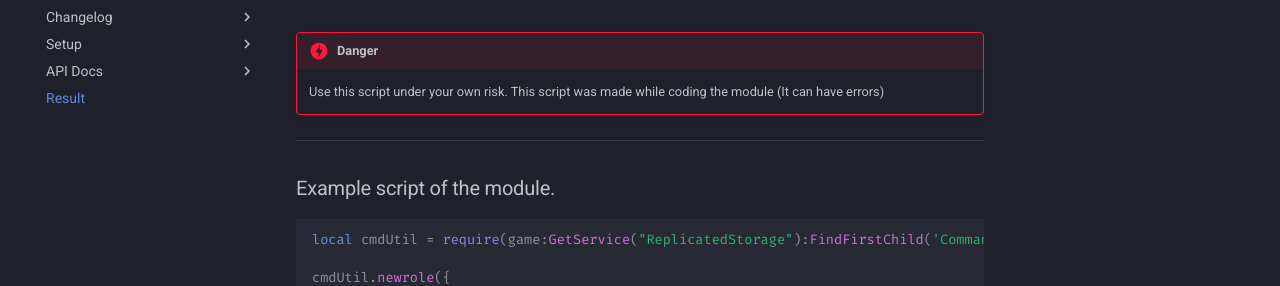
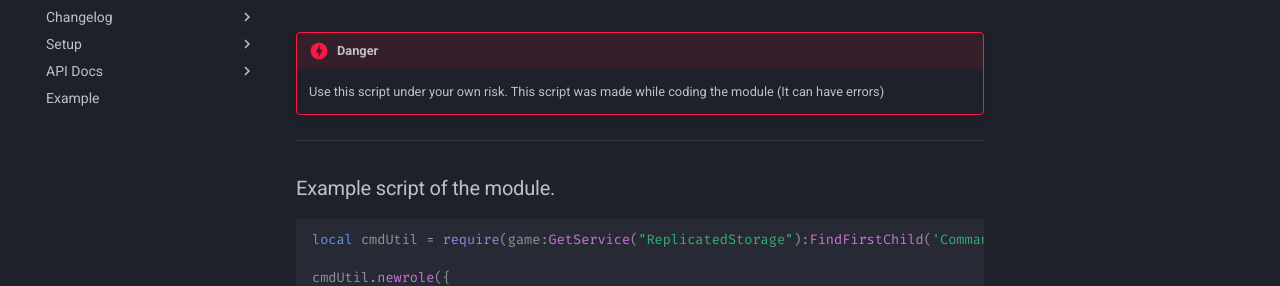
Before and after one commit to k4he1/BetterCommands, an MkDocs documentation site: the page built from docs/result.md, in a window 1280 px wide. Shown: the part 148-434 px from the top of the page. Built offline with MkDocs 1.6.1 and Material for MkDocs 9.7.7, drawn with Linux system fonts in a browser that asks for light colours.

Commit message:
Update mkdocs.yml

```diff
--- a/mkdocs.yml
+++ b/mkdocs.yml
@@ -30,7 +30,7 @@ nav:
     - Await API: api/await.md
     - Role API: api/role.md
     - Miscellaneous: api/misc.md
-  - Result: result.md
+  - Example: example.md
 
 
 markdown_extensions:
```
